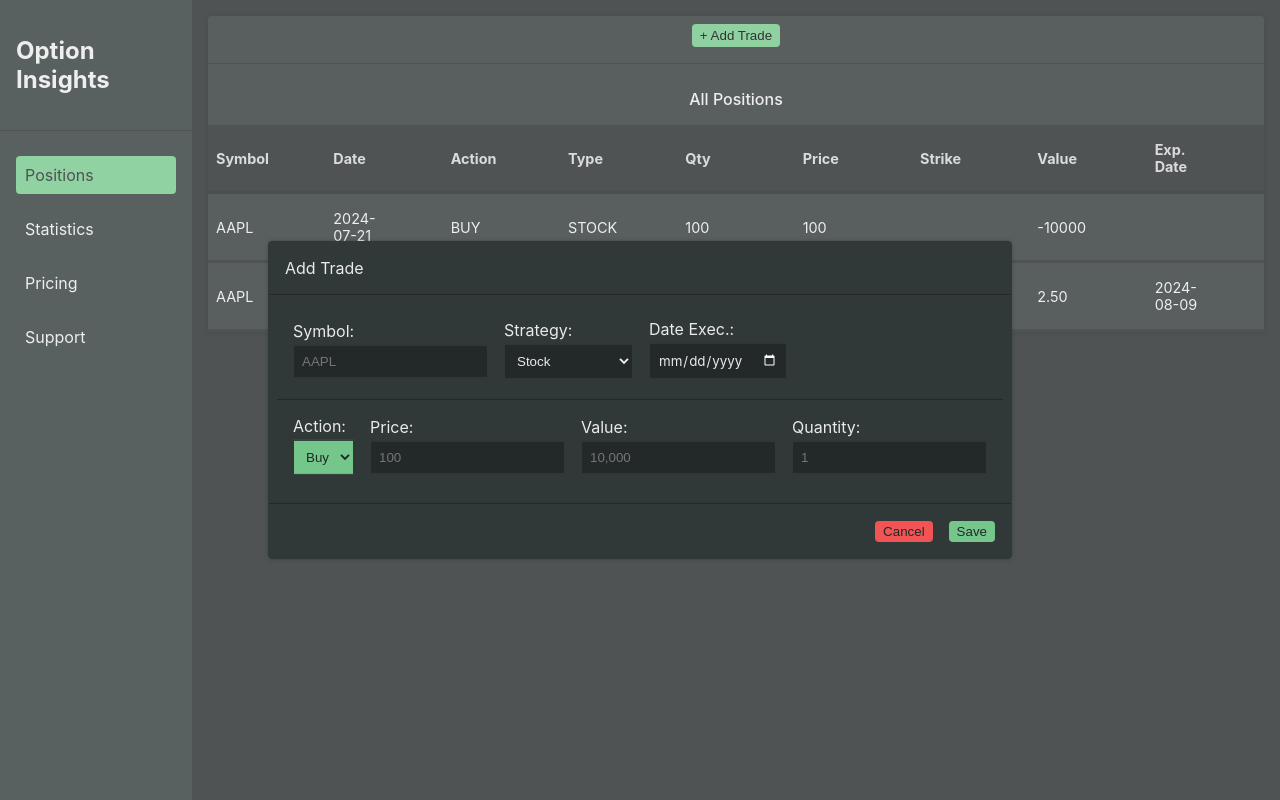
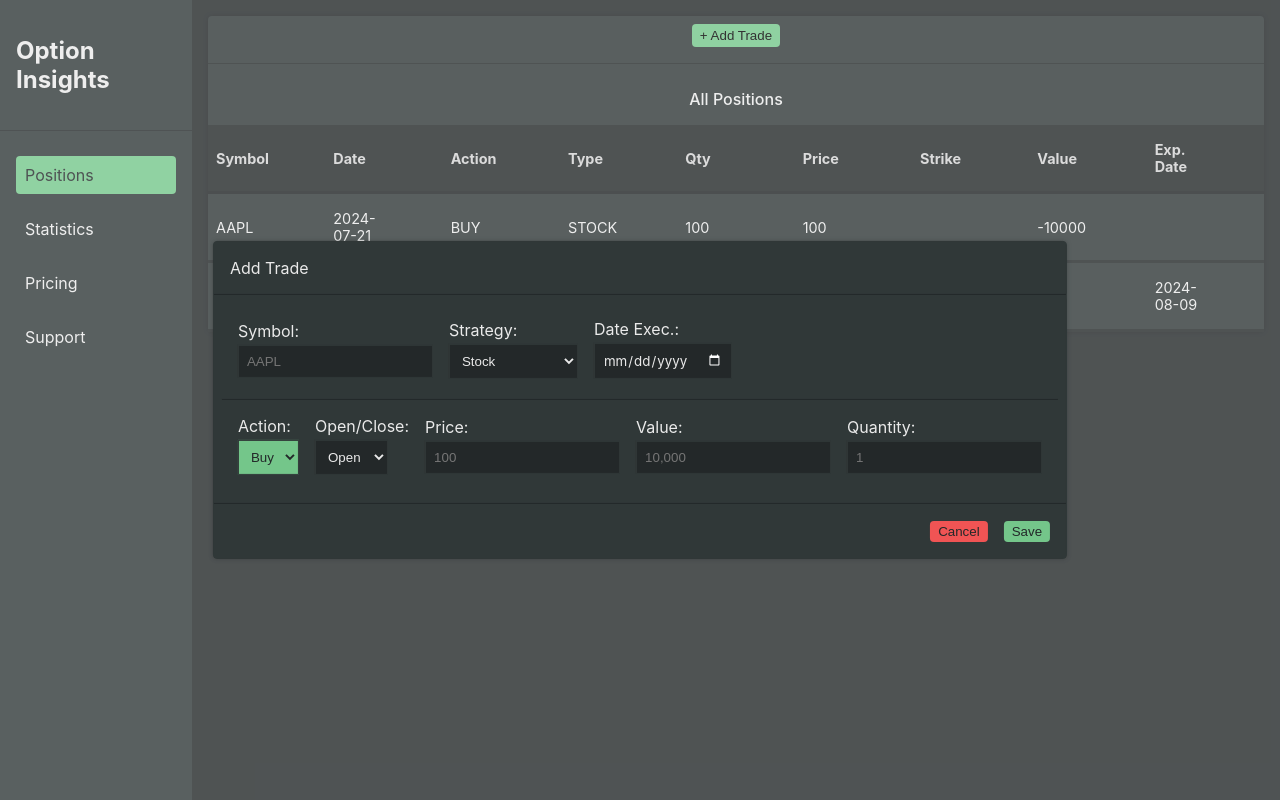
Before and after one commit to Byron-david/Option-Website, a React (Vite) app: page / in a window 1280 px wide. Both pictures are taken after a click on the button "+ Add Trade". Built offline with nearby package versions, Linux system fonts and the light colour scheme; data requests are answered from the project's data file.

Commit message:
Added Open/Close to AddTradeForm

```diff
--- a/src/components/AddTrade/AddLeg.jsx
+++ b/src/components/AddTrade/AddLeg.jsx
@@ -5,7 +5,7 @@ import styles from './AddTrade.module.css';
 import OptionItems from '../Input/OptionItems.jsx'
 import OptionAction from './OptionAction.jsx';
 
-function AddLeg({ leg, setLeg, newLeg, strategy, itemTypes, itemActions }) {
+function AddLeg({ leg, setLeg, newLeg, strategy, itemTypes, itemActions, itemSubAction }) {
   const addNewLeg = () => {
     // 3 legs max
     if (leg.length <= 2) setLeg([...leg, newLeg])
@@ -46,6 +46,15 @@ function AddLeg({ leg, setLeg, newLeg, strategy, itemTypes, itemActions }) {
                     <OptionAction option={option}
                                 items={itemActions}
                                 handleChange={e => handleLegChange(index, e)} />
+                    <label>Open/Close:
+                      <select
+                          className="inputSelect"
+                          name="subAction"
+                          value={option.subAction || ""}
+                          onChange={e => handleLegChange(index, e)}>
+                          <OptionItems items={itemSubAction}/>
+                      </select>
+                    </label>
                     <label>Type:
                       <select
                           className="inputSelect"
--- a/src/components/AddTrade/AddStock.jsx
+++ b/src/components/AddTrade/AddStock.jsx
@@ -1,7 +1,8 @@
 import styles from './AddTrade.module.css';
 import OptionAction from './OptionAction.jsx';
+import OptionItems from '../Input/OptionItems.jsx';
 
-function AddStock({ strategy, stock, handleChange, items }) {
+function AddStock({ strategy, stock, handleChange, items, itemSubAction }) {
   let stockValue = 0;
   if (stock.stockPrice !== '' && stock.quantity !== '') {
     stockValue = stock.stockPrice * stock.quantity
@@ -15,6 +16,15 @@ function AddStock({ strategy, stock, handleChange, items }) {
         <OptionAction option={stock}
             items={items}
             handleChange={handleChange} />
+        <label>Open/Close:
+            <select
+                className="inputSelect"
+                name="subAction"
+                value={stock.subAction || ""}
+                onChange={handleChange}>
+                <OptionItems items={itemSubAction}/>
+            </select>
+          </label>
         <label>Price:
             <input
             type="number"
@@ -42,6 +52,7 @@ function AddStock({ strategy, stock, handleChange, items }) {
             placeholder="1"
             />
         </label>
+
       </div>
     </>
   );
--- a/src/components/AddTrade/AddTradeForm.jsx
+++ b/src/components/AddTrade/AddTradeForm.jsx
@@ -25,6 +25,7 @@ const defaultTrade = { symbol: '',
 
 const defaultStock = {
   action: 'BUY',
+  subAction: '',
   posType: 'STOCK',
   quantity: '',
   stockPrice: '',
@@ -34,6 +35,7 @@ const defaultStock = {
 
 const defaultLeg = {
                 action: 'BUY',
+                subAction: '',
                 posType: 'CALL',
                 quantity: '',
                 strike: '',
@@ -62,6 +64,11 @@ function AddTradeForm({ trades, setTrades, handleClickClose }) {
   const action = [
     { id: uuid(), value: "BUY", text: "Buy" },
     { id: uuid(), value: "SELL", text: "Sell" },
+  ]
+
+  const subAction = [
+    { id: uuid(), value: "OPEN", text: "Open" },
+    { id: uuid(), value: "CLOSE", text: "Close" },
   ]
 
   const posType = [
@@ -184,8 +191,8 @@ function AddTradeForm({ trades, setTrades, handleClickClose }) {
                 </label>
 
             </div>
-            <AddStock strategy={strategy} items={action} handleChange={handleStock} stock={stock} />
-            <AddLeg leg={leg} setLeg={setLeg} strategy={strategy} itemTypes={posType} itemActions={action} newLeg={defaultLeg} />
+            <AddStock strategy={strategy} items={action} handleChange={handleStock} stock={stock} itemSubAction={subAction} />
+            <AddLeg leg={leg} setLeg={setLeg} strategy={strategy} itemTypes={posType} itemActions={action} newLeg={defaultLeg} itemSubAction={subAction} />
           </div>
           <div className="footerTemplate">
             <Button text="Cancel" backgroundColor="var(--background-color-button-red)" handleClick={handleClickClose} />
```
